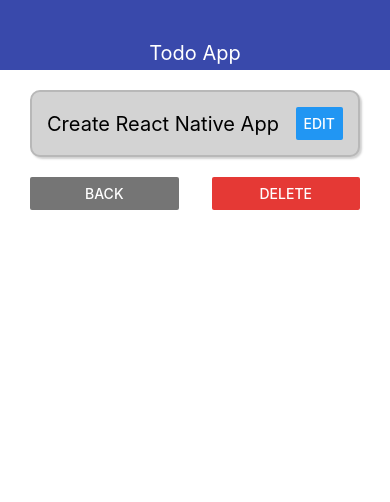
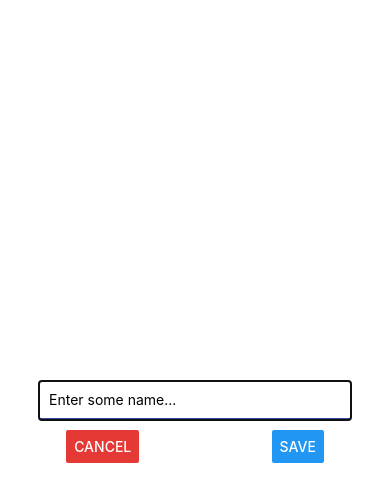
Before and after one commit to AndriiKachkarov/rn-todo-app, a React Native app: screen / in a window 390 px wide. Both pictures are taken after a click on the button "EDIT". Shown: the top 502 px of the page. Built offline with nearby package versions, Linux system fonts and the light colour scheme.

Commit message:
add EditModal component

```diff
--- /dev/null
+++ b/src/components/EditModal.js
@@ -0,0 +1,43 @@
+import React from 'react';
+import {View, StyleSheet, TextInput, Button, Modal} from 'react-native';
+import {THEME} from "../theme";
+
+export const EditModal = ({visible, onCancel}) => {
+    return (
+        <Modal visible={visible} animationType='fade' transparent={false}>
+            <View style={styles.wrap}>
+                <TextInput
+                    style={styles.input}
+                    placeholder='Enter some name...'
+                    autoCapitalize={'none'}
+                    autoCorrect={false}
+                    maxLength={64}
+                />
+                <View style={styles.buttons}>
+                    <Button title={'Cancel'} onPress={onCancel} color={THEME.DANGER_COLOR}/>
+                    <Button title={'Save'}/>
+                </View>
+            </View>
+        </Modal>
+    )
+};
+
+const styles = StyleSheet.create({
+    wrap: {
+        flex: 1,
+        justifyContent: 'center',
+        alignItems: 'center'
+    },
+    input: {
+        padding: 10,
+        borderBottomColor: THEME.MAIN_COLOR,
+        borderBottomWidth: 2,
+        width: '80%'
+    },
+    buttons: {
+        width: '100%',
+        marginTop: 10,
+        flexDirection: 'row',
+        justifyContent: 'space-around'
+    }
+});
--- a/src/screens/TodoScreen.js
+++ b/src/screens/TodoScreen.js
@@ -1,14 +1,19 @@
-import React from 'react';
+import React, {useState} from 'react';
 import {StyleSheet, View, Text, Button,} from 'react-native';
 import {THEME} from '../theme'
 import {AppCard} from "../components/ui/AppCard";
+import {EditModal} from "../components/EditModal";
 
 export const TodoScreen = ({todo, goBack, onRemove}) => {
+    const [modal, setModal] = useState(false);
+
     return (
         <View style={styles.container}>
+            <EditModal visible={modal} onCancel={() => setModal(false)}/>
+
             <AppCard style={styles.card}>
                 <Text style={styles.title }>{todo.title}</Text>
-                <Button title='Edit'/>
+                <Button title='Edit' onPress={() => setModal(true)}/>
             </AppCard>
             <View style={styles.buttons}>
                 <View style={styles.button}>
```
